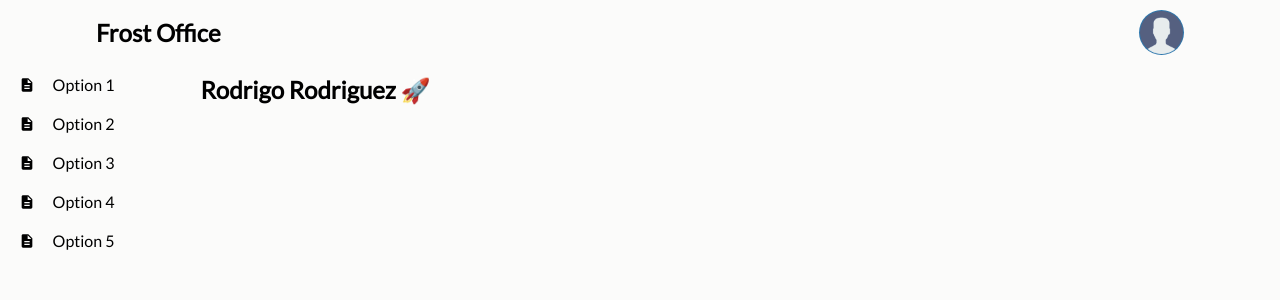
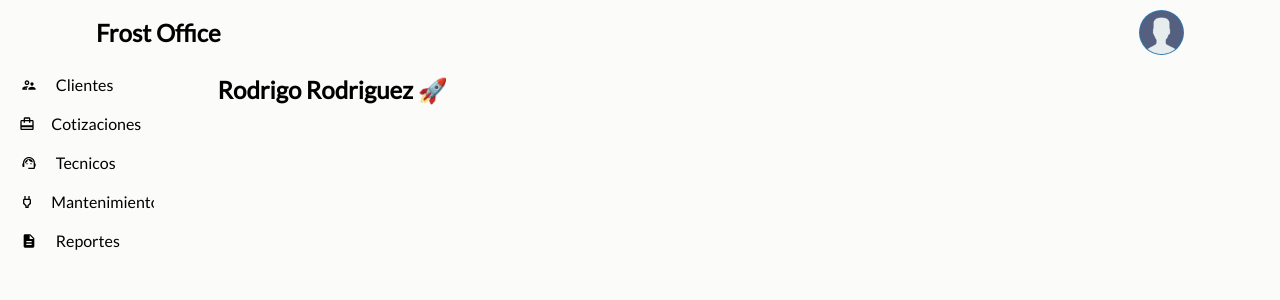
Before and after one commit to StartsDev/frost-bo, a React (Vite) app in the folder bo/: page /bo in a window 1280 px wide. Shown: the top 300 px of the page. Built offline with nearby package versions, Linux system fonts and the light colour scheme.

Commit message:
rutas y opciones ready

```diff
--- a/bo/src/router.tsx
+++ b/bo/src/router.tsx
@@ -5,15 +5,46 @@ import Bo from "./screens/BO/Bo";
 import Clients from "./screens/clients/Clients";
 import AddClient from "./screens/clients/AddClient";
 
+const routesClients: RouteObject[] = [
+    {path: "clients",  element: <h1>Clientes</h1>  },
+    {path:"add-client",  element: <h1>Crear Cliente</h1>  },
+    {path: "add-location",  element: <h1>Crear Ubicación</h1>  },
+    {path: "add-square",  element: <h1>Crear Sede</h1>  },
+    {path: "edit-client",  element: <h1>Modificar Cliente</h1>  },
+    {path: "edit-location",  element: <h1>Modificar Ubicación</h1>  },
+    {path: "edit-square",  element: <h1>Modificar Sede</h1>  },
+]
+
+const routesReports: RouteObject[] = [
+    {path: "clients", element: <h1>Clientes</h1> },
+    {path: "squares", element: <h1>Sedes</h1> },
+    {path: "locations", element: <h1>Ubicaciones</h1> },
+    {path: "cotizations", element:  <h1>Cotizaciones</h1> },
+    {path: "technical", element: <h1>Técnicos</h1> },
+    {path: "mantenence", element: <h1>Mantenimientos</h1> },
+]
+
+const routesCotizations: RouteObject[] = [
+    {path: "add-cotization", element: <h1>Crear Cotización</h1> },
+    {path: "edit-cotization", element: <h1>Modificar Cotización</h1> },
+]
+
+const routesTechnical: RouteObject[] = [
+    {path: "add-technical", element: <h1>Crear Técnico</h1> },
+    {path: "edit-technical", element: <h1>Modificar Técnico</h1> },
+]
+
+const routesMantenence: RouteObject[] = [
+    {path: "add-mantenence", element: <h1>Crear Mantenimiento</h1> },
+    {path: "edit-mantenence", element: <h1>Modificar Mantenimiento</h1> },
+]
+
 const boChildrens: RouteObject[] = [
-    {
-        path: "clients",
-        element: <Clients />,
-    },
-    {
-        path: "add-client",
-        element: <AddClient />
-    }
+    ...routesClients,
+    ...routesReports,
+    ...routesCotizations,
+    ...routesTechnical,
+    ...routesMantenence
 ]
 
 const mainChildren: RouteObject[] = [
--- a/bo/src/screens/BO/Bo.tsx
+++ b/bo/src/screens/BO/Bo.tsx
@@ -3,7 +3,13 @@ import { Outlet } from "react-router-dom"
 import { THEME } from "../../theme"
 import Avatar from "../../components/avatar/Avatar"
 import styles from "./bo.module.css"
-import { MdDescription } from "react-icons/md"
+import {
+    MdDescription,
+    MdOutlineSupervisorAccount,
+    MdCardTravel,
+    MdOutlineSupportAgent,
+    MdOutlinePower
+ } from "react-icons/md"
 import Option from "./components/Option"
 import Title from "../../components/title/Title"
 
@@ -29,6 +35,40 @@ function Bo() {
         })
 
     }, [])
+
+    const optionsReports = [
+        { route: "clients", title: "Clientes" },
+        {route: "squares", title: "Sedes" },
+        {route: "locations", title: "Ubicaciones" },
+        {route: "cotizations", title: "Cotizaciones" },
+        {route: "technical", title: "Técnicos" },
+        {route: "mantenence", title: "Mantenimientos" },
+    ]
+
+    const optionsClients = [
+        {route: "clients", title: "Clientes" },
+        {route:"add-client", title: "Crear Cliente" },
+        {route: "add-location", title: "Crear Ubicación" },
+        {route: "add-square", title: "Crear Sede" },
+        {route: "edit-client", title: "Modificar Cliente" },
+        {route: "edit-location", title: "Modificar Ubicación" },
+        {route: "edit-square", title: "Modificar Sede" },
+    ]
+
+    const optionsCotizations = [
+        {route: "add-cotization", title: "Crear Cotización" },
+        {route: "edit-cotization", title: "Modificar Cotización" },
+    ]
+
+    const optionsTechnical = [
+        {route: "add-technical", title: "Crear Técnico" },
+        {route: "edit-technical", title: "Modificar Técnico" },
+    ]
+
+    const optionsMantenence = [
+        {route: "add-mantenence", title: "Crear Mantenimiento" },
+        {route: "edit-mantenence", title: "Modificar Mantenimiento" },
+    ]
 
     return (
         <section
@@ -57,29 +97,29 @@ function Bo() {
                     }}
                 >
                    <Option
-                        titleOption="Option 1"
-                        Icon={<MdDescription />}
-                        options={[{ route: "/bo/option1", title: "Option 1 route" }]}
+                        titleOption="Clientes"
+                        Icon={<MdOutlineSupervisorAccount />}
+                        options={optionsClients}
                    />
                    <Option
-                        titleOption="Option 2"
-                        Icon={<MdDescription />}
-                        options={[{ route: "/bo/option1", title: "Option 2 route" }]}
+                        titleOption="Cotizaciones"
+                        Icon={<MdCardTravel />}
+                        options={optionsCotizations}
                    />
                    <Option
-                        titleOption="Option 3"
-                        Icon={<MdDescription />}
-                        options={[{ route: "/bo/option1", title: "Option 3 route" }]}
+                        titleOption="Tecnicos"
+                        Icon={<MdOutlineSupportAgent />}
+                        options={optionsTechnical}
                    />
                    <Option
-                        titleOption="Option 4"
-                        Icon={<MdDescription />}
-                        options={[{ route: "/bo/option1", title: "Option 4 route" }]}
+                        titleOption="Mantenimientos"
+                        Icon={<MdOutlinePower />}
+                        options={optionsMantenence}
                    />
                    <Option
-                        titleOption="Option 5"
+                        titleOption="Reportes"
                         Icon={<MdDescription />}
-                        options={[{ route: "/bo/option1", title: "Option 5 route" }]}
+                        options={optionsReports}
                    />
                 </aside>
                 <section
```
